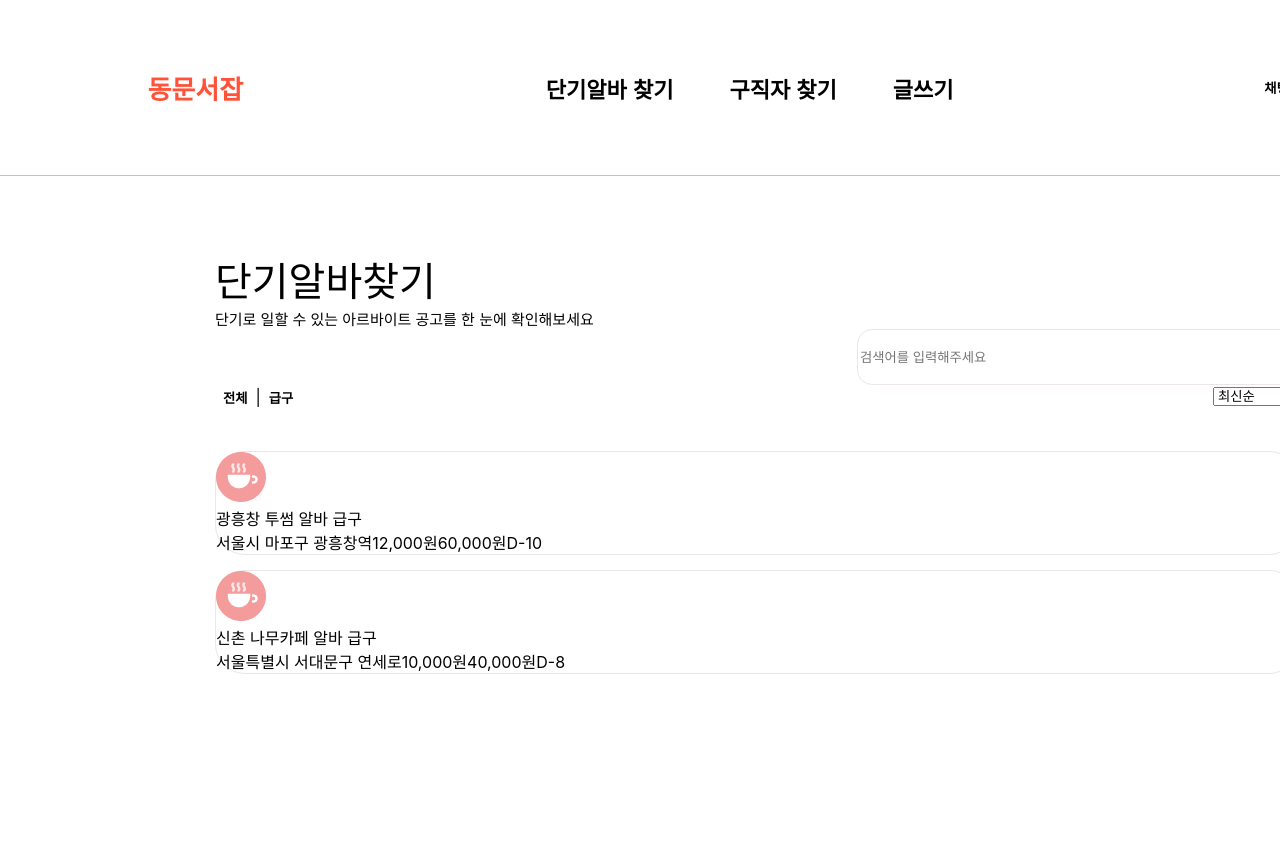
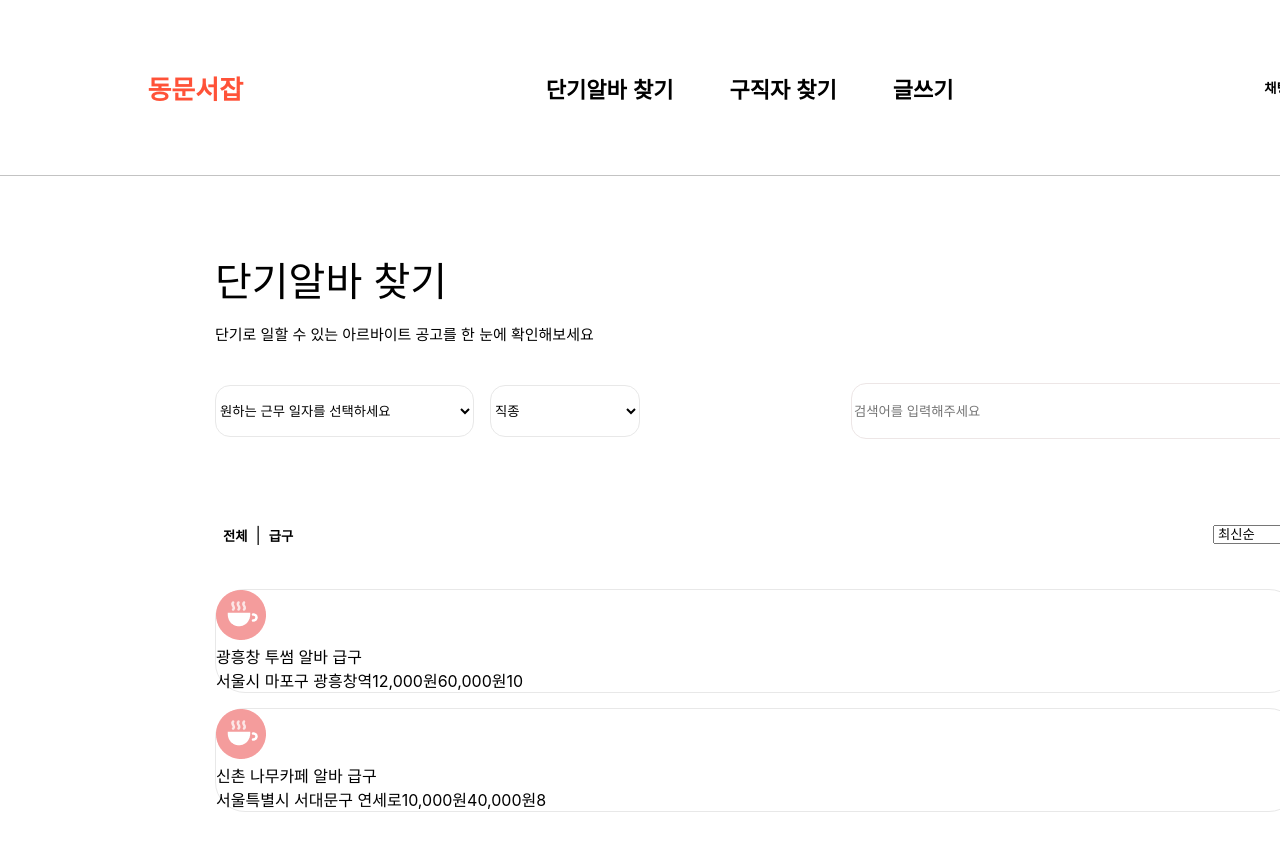
Before and after one commit to cover-heaven/cover-heaven-fe, a React (Create React App) app: page /findjobslist in a window 1280 px wide. Shown: the top 850 px of the page. Built offline with nearby package versions, Linux system fonts and the light colour scheme.

Commit message:
Feat: 공고 리스트 기능 추가

```diff
--- a/src/components/FindjobsList/FindJobsItem.jsx
+++ b/src/components/FindjobsList/FindJobsItem.jsx
@@ -40,7 +40,7 @@ const FindJobsItem = ({ data }) => {
         <span>{data.address}</span>
         <span>{data.wage}</span>
         <span>{data.grossPay}</span>
-        <span>D-{data.dayCount}</span>
+        <span>{data.dayCount}</span>
       </div>
     </Layout>
   );
--- a/src/pages/FindJobsDetail/FindJobsDetail.jsx
+++ b/src/pages/FindJobsDetail/FindJobsDetail.jsx
@@ -39,7 +39,7 @@ const FindJobsDetail = () => {
           <span>{location.state.period}</span>
 
           <p>날짜 및 시간</p>
-          <span>{location.state.date.map((day) => location.state.date)}</span>
+          <span>10/2</span>
 
           <p>총 급여</p>
           <span>{location.state.grossPay}</span>
--- a/src/pages/FindJobsWriting/FIndJobsWriting.jsx
+++ b/src/pages/FindJobsWriting/FIndJobsWriting.jsx
@@ -153,7 +153,6 @@ const DetailInput = styled.input`
 `;
 
 const Layout = styled.div`
-  padding-top: 175px;
   display: flex;
   flex-direction: column;
   gap: 10px;
--- a/src/pages/FindjobsList/FindJobsList.jsx
+++ b/src/pages/FindjobsList/FindJobsList.jsx
@@ -6,47 +6,16 @@ const Layout = styled.div`
   display: flex;
   flex-direction: column;
   padding-top: 74px;
+  padding-left: 215px;
   background-color:;
-`;
-
-const SearchContainer = styled.div`
-  display: flex;
-  align-items: center;
-  padding-left: 857px;
-
-  & > input {
-    width: 440px;
-    height: 52px;
-    flex-shrink: 0;
-    border-radius: 15px;
-    border: 1px solid #ede6e6;
-    background: #fff;
-  }
-
-  & > input:focus {
-    outline: none;
-  }
+  gap: 84px;
 `;
 
 const JobsListContainer = styled.div`
   display: flex;
   flex-direction: column;
   gap: 41px;
-  padding-left: 215px;
   padding-right: 215px;
-`;
-
-const SearchInput = styled.input`
-  &:focus {
-    outline: none;
-  }
-`;
-
-const SearchButton = styled.button`
-  width: 80px;
-  height: 58px;
-  background-color: #fff;
-  border-radius: 0px 20px 20px 0px;
 `;
 
 const ListArray = styled.div`
@@ -67,8 +36,55 @@ const SubTitle = styled.div`
   font-size: 15px;
 `;
 
+const ToggleJobs = styled.select`
+  width: 150px;
+  height: 52px;
+  flex-shrink: 0;
+  border-radius: 15px;
+  border: 1px solid #e8e8e8;
+  background: #fff;
+`;
+
+const ToggleDate = styled.select`
+  width: 259px;
+  height: 52px;
+  flex-shrink: 0;
+  border-radius: 15px;
+  border: 1px solid var(--border-border-primary, #e8e8e8);
+  background: #fff;
+`;
+
+const Filter = styled.div`
+  display: flex;
+  align-items: center;
+  justify-content: space-between;
+`;
+
+const Toggle = styled.div`
+  display: flex;
+  gap: 16px;
+`;
+
+const SubHeader = styled.div`
+  display: flex;
+  flex-direction: column;
+  gap: 39px;
+`;
+
 const TitleContainter = styled.div`
-  padding-left: 215px;
+  display: flex;
+  flex-direction: column;
+  gap: 15px;
+`;
+
+const SearchInput = styled.input`
+  width: 440px;
+  height: 52px;
+  flex-shrink: 0;
+  border-radius: 15px;
+  border: 1px solid #ede6e6;
+  background: #fff;
+  margin-right: 215px;
 `;
 
 const FindJobsList = ({ totalData }) => {
@@ -78,7 +94,7 @@ const FindJobsList = ({ totalData }) => {
     setSearchData(e.target.value);
   };
 
-  const filteredData = () => {
+  const searchedData = () => {
     if (searchData === '') {
       return totalData;
     } else {
@@ -88,23 +104,56 @@ const FindJobsList = ({ totalData }) => {
     }
   };
 
+  const filteredButton = (e) => {
+    const buttonValue = e.target.value;
+
+    if (buttonValue == 'total') {
+      return totalData;
+    } else {
+      alert('급구');
+    }
+  };
+
   return (
     <Layout>
-      <TitleContainter>
-        <MainTitle>단기알바찾기</MainTitle>
-        <SubTitle>
-          단기로 일할 수 있는 아르바이트 공고를 한 눈에 확인해보세요
-        </SubTitle>
-      </TitleContainter>
-      <SearchContainer>
-        <SearchInput onChange={onChange} placeholder="검색어를 입력해주세요" />
-      </SearchContainer>
+      <SubHeader>
+        <TitleContainter>
+          <MainTitle>단기알바 찾기</MainTitle>
+          <SubTitle>
+            단기로 일할 수 있는 아르바이트 공고를 한 눈에 확인해보세요
+          </SubTitle>
+        </TitleContainter>
+        <Filter>
+          <Toggle>
+            <ToggleDate>
+              <option>원하는 근무 일자를 선택하세요</option>
+            </ToggleDate>
+            <ToggleJobs>
+              <option>직종</option>
+              <option>과외</option>
+              <option>주점</option>
+              <option>식당</option>
+              <option>카페</option>
+              <option>학원</option>
+              <option>기타</option>
+            </ToggleJobs>
+          </Toggle>
+          <SearchInput
+            onChange={onChange}
+            placeholder="검색어를 입력해주세요"
+          />
+        </Filter>
+      </SubHeader>
       <JobsListContainer>
         <ListArray>
           <div>
-            <button>전체</button>
+            <button value="total" onClick={filteredButton}>
+              전체
+            </button>
             <span>|</span>
-            <button>급구</button>
+            <button value="quick" onClick={filteredButton}>
+              급구
+            </button>
           </div>
           <div>
             <select>
@@ -115,7 +164,7 @@ const FindJobsList = ({ totalData }) => {
           </div>
         </ListArray>
         <ItemList>
-          {filteredData().map((data) => (
+          {searchedData().map((data) => (
             <FindJobsItem data={data} key={data.id} />
           ))}
         </ItemList>
```
